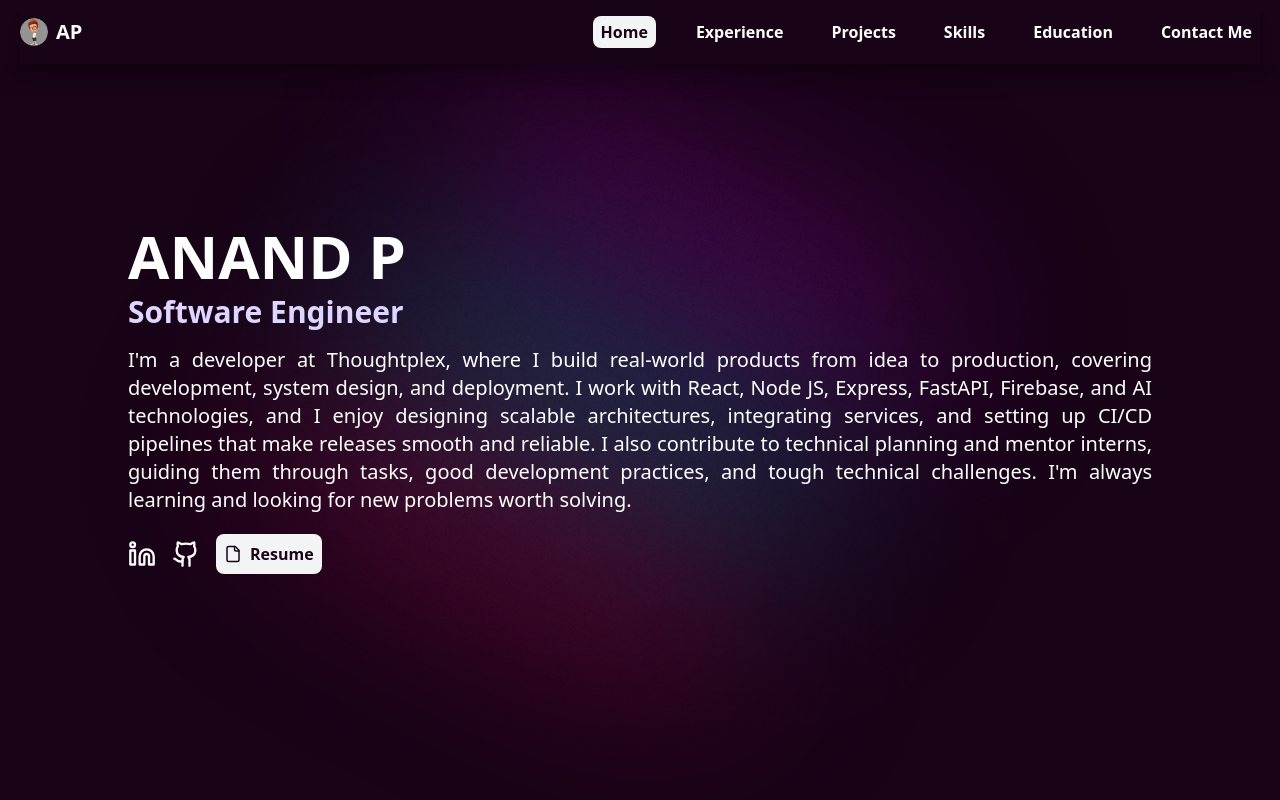
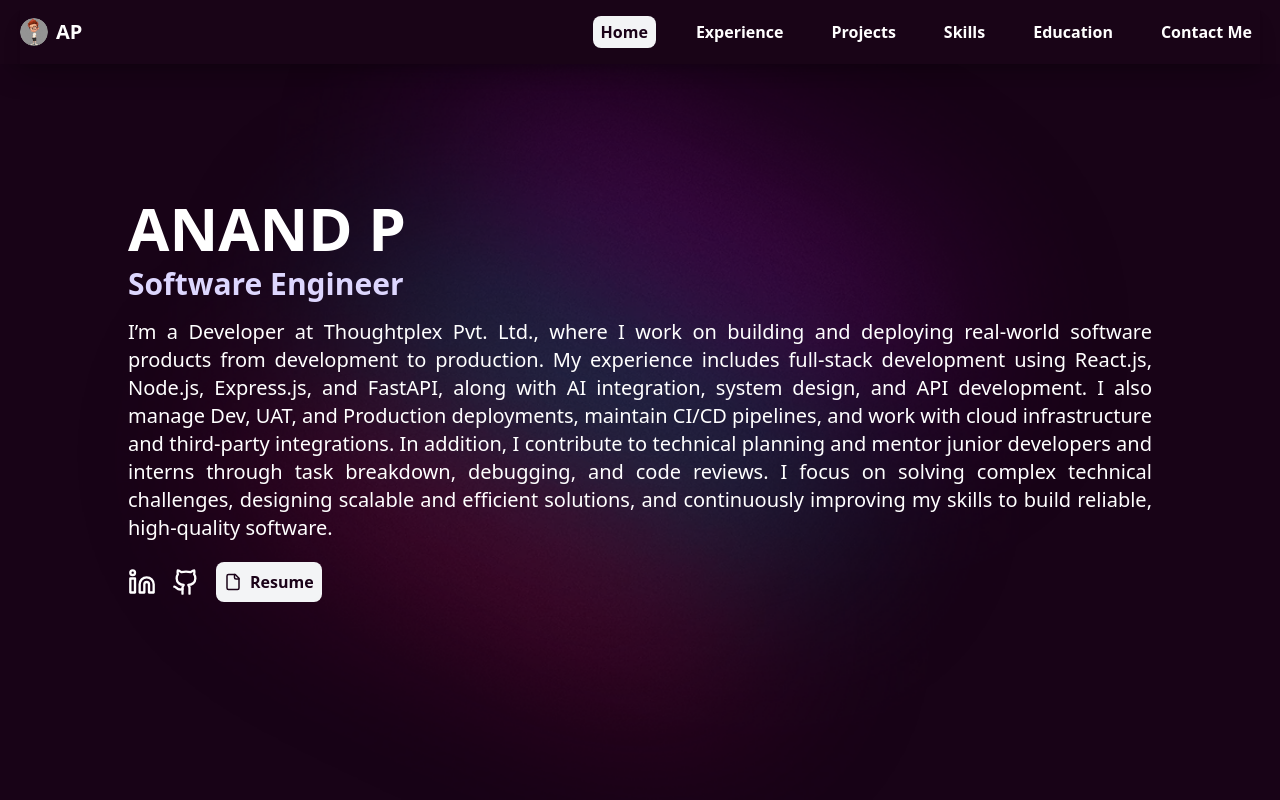
Before and after one commit to anandp2002/portfolio, a React (Vite) app: page / in a window 1280 px wide. Shown: the top 800 px of the page. Built offline with nearby package versions, Linux system fonts and the light colour scheme; a web font is replaced by a local one.

Commit message:
update Home component description for clarity and detail

```diff
--- a/src/components/Home.jsx
+++ b/src/components/Home.jsx
@@ -23,13 +23,7 @@ const Home = () => {
             Software Engineer
           </h2>
           <p className="mt-4 text-xl text-justify font-extralight max-w-5xl">
-            I'm a developer at Thoughtplex, where I build real-world products from idea to production,
-            covering development, system design, and deployment. I work with React, Node JS, Express,
-            FastAPI, Firebase, and AI technologies, and I enjoy designing scalable architectures,
-            integrating services, and setting up CI/CD pipelines that make releases smooth and reliable.
-            I also contribute to technical planning and mentor interns, guiding them through tasks, good
-            development practices, and tough technical challenges. I'm always learning and looking for
-            new problems worth solving.
+           I’m a Developer at Thoughtplex Pvt. Ltd., where I work on building and deploying real-world software products from development to production. My experience includes full-stack development using React.js, Node.js, Express.js, and FastAPI, along with AI integration, system design, and API development. I also manage Dev, UAT, and Production deployments, maintain CI/CD pipelines, and work with cloud infrastructure and third-party integrations. In addition, I contribute to technical planning and mentor junior developers and interns through task breakdown, debugging, and code reviews. I focus on solving complex technical challenges, designing scalable and efficient solutions, and continuously improving my skills to build reliable, high-quality software.
           </p>
           <motion.div
             className="flex items-center pt-5 space-x-4"
```
